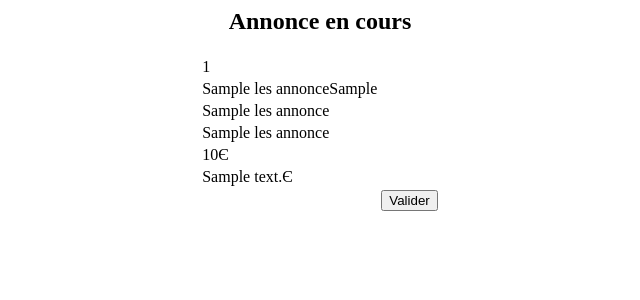
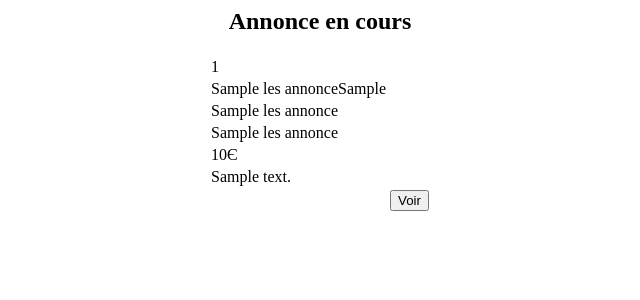
Before and after one commit to mermoude94/site-marchand, a PHP site: template Vue/Vue_Annonce.php in a window 1280 px wide. Shown: the top 300 px of the page, without its empty margins (320-960 px from the left). Run offline with PHP 8.4, Linux system fonts and the light colour scheme; the template is opened without the code that fills it: most values are stand-ins (such as "Sample title", 1, 10 or a date in 2020).

Commit message:
Update Vue_Annonce.php

```diff
--- a/Vue/Vue_Annonce.php
+++ b/Vue/Vue_Annonce.php
@@ -23,12 +23,12 @@
 						echo "<td>".$uneAnnonce['Prix']."Є</td>";
 						echo "</tr>";
 						echo "<tr>";
-						echo "<td>".$uneAnnonce['description']."Є</td>";
+						echo "<td>".$uneAnnonce['description']."</td>";
 						echo "</tr>";
 						echo "<form method='post'>";
 							echo "<tr>";
 							echo "<td><input type='hidden' name='idAnnonce' value=".$uneAnnonce['Id_annonce']."></td>";
-							echo "<td><input type='submit' name='selectUneAnnonce' value='Valider'></td>";
+							echo "<td><input type='submit' name='selectUneAnnonce' value='Voir'></td>";
 							echo "</tr>";
 						echo "</form>";
 				echo "</table>";
```
